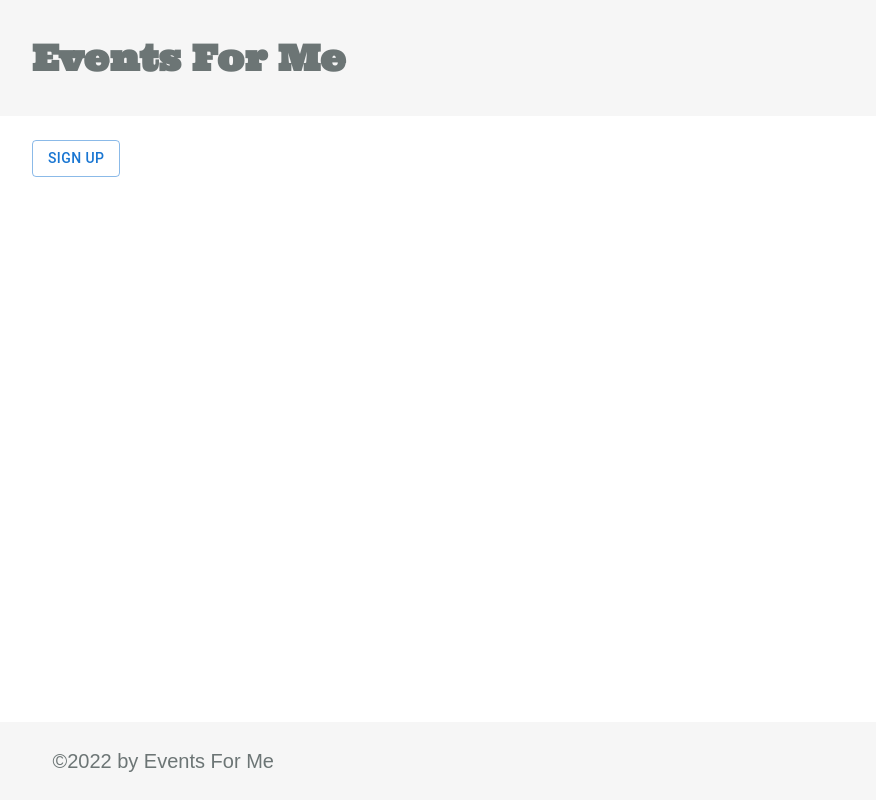
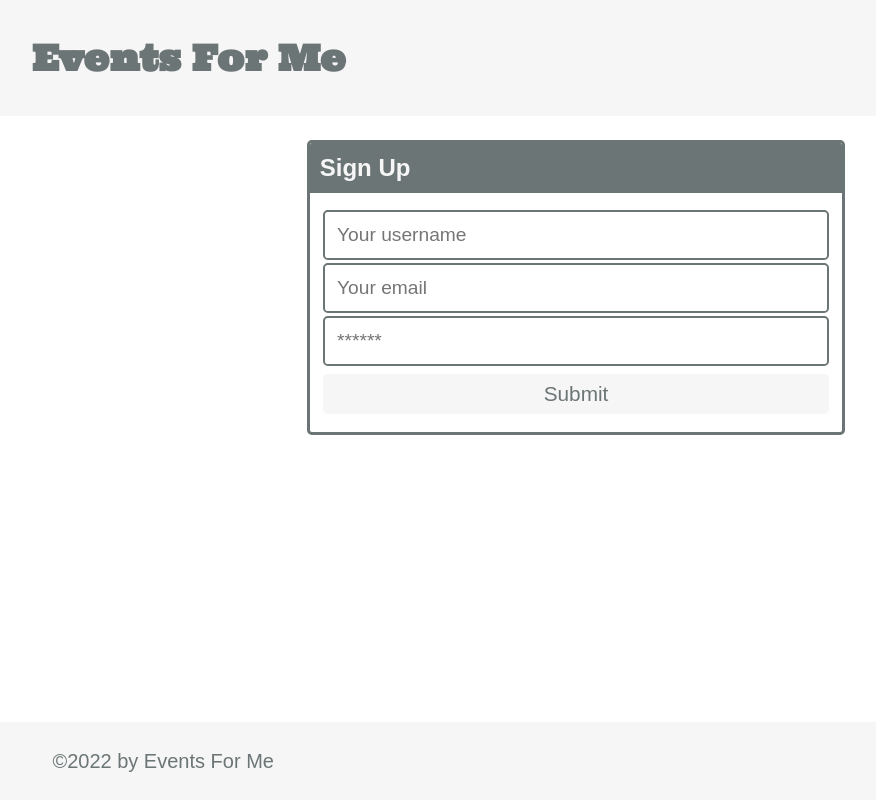
Before and after one commit to sivanagar/eventsForMe, a React (Create React App) app in the folder client/: page /sign-up in a window 1280 px wide. Shown: the whole page, without its empty margins (64-940 px from the left). Built offline with nearby package versions, Linux system fonts and the light colour scheme.

Commit message:
Add react-router, react-router-dom npm packages. Add link routes login, and sign-up. Add link for home on title in Header.

```diff
--- a/client/package.json
+++ b/client/package.json
@@ -13,6 +13,8 @@
     "graphql": "^16.6.0",
     "react": "^18.2.0",
     "react-dom": "^18.2.0",
+    "react-router": "^6.3.0",
+    "react-router-dom": "^6.3.0",
     "react-scripts": "5.0.1",
     "styled-components": "^5.3.5",
     "web-vitals": "^2.1.4"
--- a/client/src/App.js
+++ b/client/src/App.js
@@ -10,6 +10,15 @@ import Header from "./components/Header";
 import Footer from "./components/Footer";
 
 import Home from "./pages/Home/Home";
+import Signup from "./pages/Signup/Signup";
+import Login from "./pages/Login/Login";
+
+import { BrowserRouter } from 'react-router-dom'
+import {
+  Routes,
+  Route,
+} from "react-router";
+
 
 //establish a new link to the GraphQL server
 const httpLink = createHttpLink({
@@ -25,10 +34,20 @@ const client = new ApolloClient({
 function App() {
   return (
     <ApolloProvider client={client}>
+
       <div className="flex-column justify-flex-start min-100-vh">
         <Header />
         <div className="container">
-          <Home />
+          {/* <Home /> */}
+
+          <BrowserRouter>
+      <Routes>
+        <Route index element={<Home />}></Route>
+        <Route path="login" element={<Login />}></Route>
+        <Route path="sign-up" element={<Signup />}></Route>
+      </Routes>
+      </BrowserRouter>
+
         </div>
         <Footer />
       </div>
--- a/client/src/components/Header/index.js
+++ b/client/src/components/Header/index.js
@@ -4,7 +4,14 @@ const Header = () => {
   return (
     <header className="bg-secondary mb-4 py-2 flex-row align-center">
       <div className="container flex-row justify-space-between-lg justify-center align-center">
+
+        <a href="/">
         <h1>Events For Me</h1>
+        </a>
+
+
+
+
       </div>
     </header>
   );
--- a/client/src/pages/Home/Home.js
+++ b/client/src/pages/Home/Home.js
@@ -4,7 +4,9 @@ import Button from "@mui/material/Button"
 const Home = () => {
   return (
     <div>
+        <a href="/sign-up">
         <Button variant="outlined">SIGN UP</Button>
+          </a>
     </div>
   );
 };
```
Also changed, not shown: client/src/pages/Login/Login.js (renamed from client/src/pages/Login.js), client/src/pages/Signup/Signup.js (renamed from client/src/pages/Signup.js), 1 other file (tests, documents, lock files or other folders).
